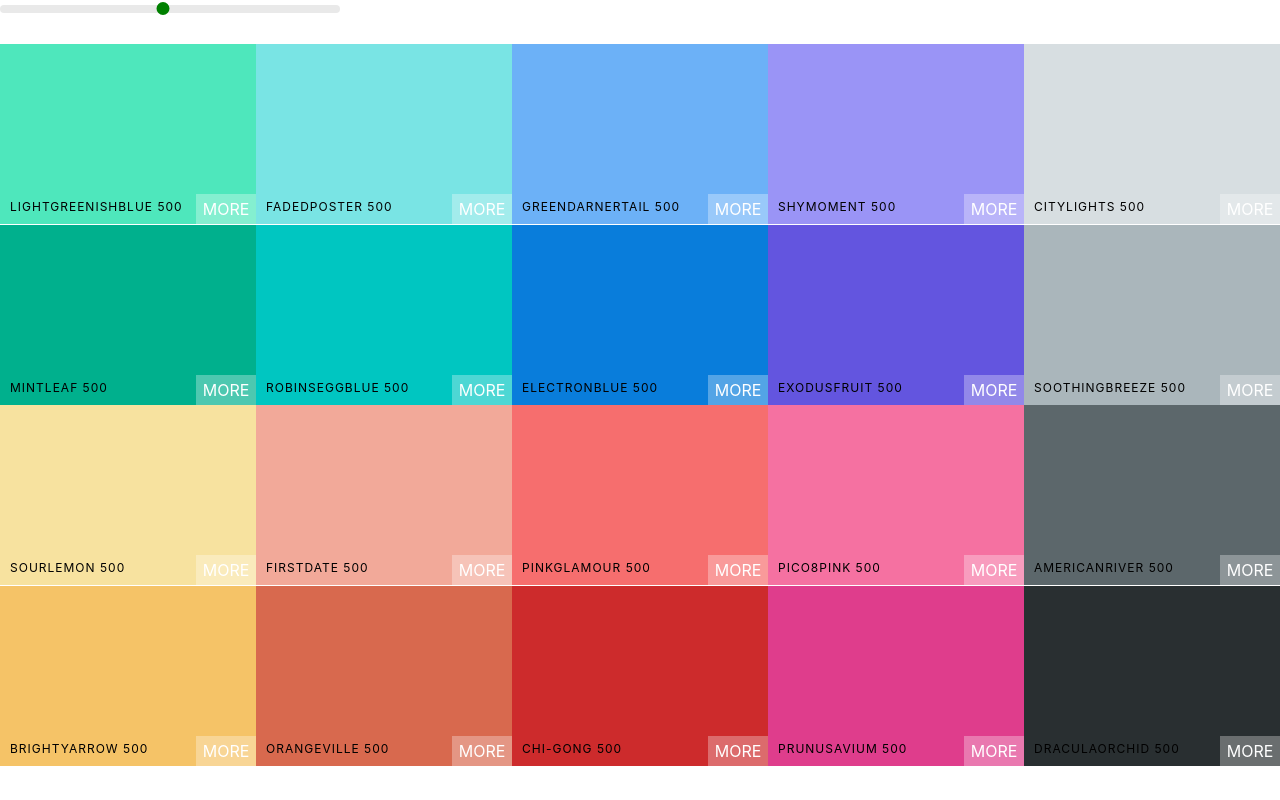
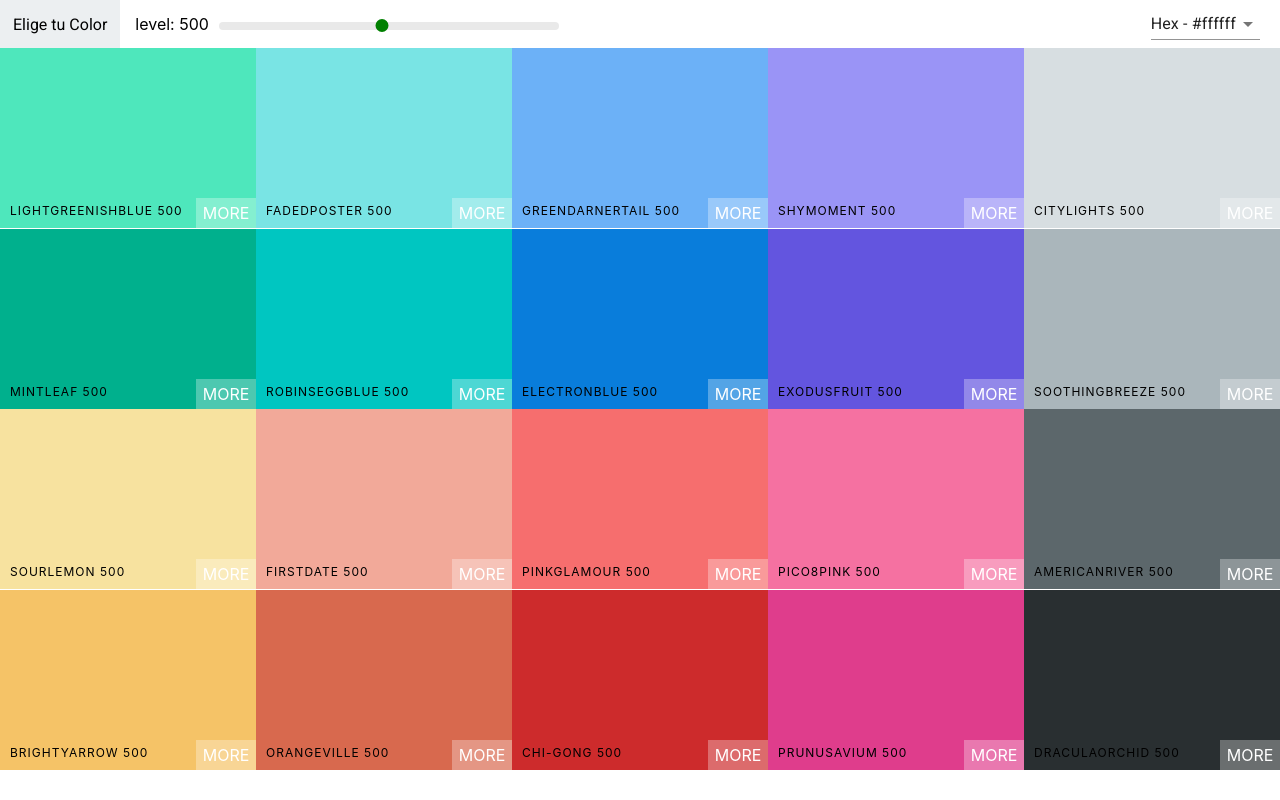
Before and after one commit to BCNLEGEND/color_picker, a React (Create React App) app: page / in a window 1280 px wide. Built offline with nearby package versions, Linux system fonts and the light colour scheme.

Commit message:
Including Material UI and Snackbar

```diff
--- a/package.json
+++ b/package.json
@@ -3,6 +3,8 @@
   "version": "0.1.0",
   "private": true,
   "dependencies": {
+    "@material-ui/core": "^4.11.2",
+    "@material-ui/icons": "^4.11.2",
     "@testing-library/jest-dom": "^5.11.8",
     "@testing-library/react": "^11.2.3",
     "@testing-library/user-event": "^12.6.0",
--- a/public/index.html
+++ b/public/index.html
@@ -15,6 +15,7 @@
       user's mobile device or desktop. See https://developers.google.com/web/fundamentals/web-app-manifest/
     -->
     <link rel="manifest" href="%PUBLIC_URL%/manifest.json" />
+
     <!--
       Notice the use of %PUBLIC_URL% in the tags above.
       It will be replaced with the URL of the `public` folder during the build.
@@ -24,6 +25,11 @@
       work correctly both with client-side routing and a non-root public URL.
       Learn how to configure a non-root public URL by running `npm run build`.
     -->
+    <link rel="preconnect" href="https://fonts.gstatic.com" />
+    <link
+      href="https://fonts.googleapis.com/css2?family=Roboto:wght@100;400;700;900&display=swap"
+      rel="stylesheet"
+    />
     <title>React App</title>
   </head>
   <body>
--- /dev/null
+++ b/src/Navbar.css
@@ -0,0 +1,68 @@
+.Navbar {
+  display: flex;
+  align-items: center;
+  justify-content: flex-start;
+  height: 6vh;
+}
+.Navbar__logo {
+  margin-right: 15px;
+  padding: 0 13px;
+  display: flex;
+  align-items: center;
+  background-color: #eceff1;
+  font-family: Roboto;
+  height: 100%;
+}
+
+.Navbar__logo a {
+  text-decoration: none;
+  color: black;
+}
+
+.Navbar__container {
+  height: 100%;
+  display: flex;
+  justify-content: center;
+  align-items: center;
+}
+
+.Navbar__span {
+  display: flex;
+  align-items: center;
+  height: 100%;
+}
+
+.Navbar__slider {
+  padding-left: 10px;
+  display: flex;
+  align-items: center;
+  width: 340px;
+  height: 40px;
+}
+
+.rc-slider-track {
+  background: transparent;
+}
+
+.rc-slider-rail {
+  height: 8px;
+}
+
+.rc-slider-handle,
+.rc-slider-handle:hover,
+.rc-slider-handle:focus,
+.rc-slider-handle:active {
+  outline: none;
+  background: green;
+  border: 2px solid green;
+  box-shadow: none;
+  width: 13px;
+  height: 13px;
+  margin-left: -7px;
+  margin-top: -3px;
+}
+
+.Navbar__select {
+  margin-left: auto;
+  margin-right: 20px;
+}
--- /dev/null
+++ b/src/Navbar.js
@@ -0,0 +1,77 @@
+import React, { Component } from "react";
+import Slider from "rc-slider";
+import Select from "@material-ui/core/Select";
+import MenuItem from "@material-ui/core/MenuItem";
+import Snackbar from "@material-ui/core/Snackbar";
+import IconButton from "@material-ui/core/IconButton";
+import CloseIcon from "@material-ui/icons/Close";
+import "rc-slider/assets/index.css";
+import "./Navbar.css";
+
+export default class Navbar extends Component {
+  constructor(props) {
+    super(props);
+    this.state = { open: true };
+  }
+  handleFormatChange = (e) => {
+    this.setState({ open: true });
+    this.props.changeFormat(e.target.value);
+  };
+
+  closeSnackbar = () => {
+    this.setState({ open: false });
+  };
+  render() {
+    const { level, changeLevel, format } = this.props;
+    return (
+      <nav className="Navbar">
+        <div className="Navbar__logo">
+          <a href="/#">Elige tu Color</a>
+        </div>
+        <div className="Navbar__container">
+          <span className="Navbar__span">level: {level}</span>
+          <div className="Navbar__slider">
+            <Slider
+              defaultValue={level}
+              min={100}
+              max={900}
+              step={100}
+              onAfterChange={changeLevel}
+            />
+          </div>
+        </div>
+        <div className="Navbar__select">
+          <Select value={format} onChange={this.handleFormatChange}>
+            <MenuItem value="hex">Hex - #ffffff</MenuItem>
+            <MenuItem value="rgb">RGB - rgb(255, 255, 255)</MenuItem>
+            <MenuItem value="rgba">RGBA - rgba(255, 255, 255, 1)</MenuItem>
+          </Select>
+        </div>
+        <Snackbar
+          anchorOrigin={{ vertical: "bottom", horizontal: "left" }}
+          open={this.state.open}
+          autoHideDuration={3000}
+          message={
+            <span id="message-id">
+              Format Changed to {format.toUpperCase()}!
+            </span>
+          }
+          ContentProps={{
+            "aria-describedby": "message-id",
+          }}
+          onClose={this.closeSnackbar}
+          action={[
+            <IconButton
+              onClick={this.closeSnackbar}
+              color="inherit"
+              key="close"
+              aria-label="close"
+            >
+              <CloseIcon />
+            </IconButton>,
+          ]}
+        ></Snackbar>
+      </nav>
+    );
+  }
+}
--- a/src/Palette.css
+++ b/src/Palette.css
@@ -5,31 +5,3 @@
 .Palette__colors {
   height: 90%;
 }
-
-.Palette__slider {
-  width: 340px;
-  height: 40px;
-  display: inline-block;
-}
-
-.rc-slider-track {
-  background: transparent;
-}
-
-.rc-slider-rail {
-  height: 8px;
-}
-
-.rc-slider-handle,
-.rc-slider-handle:hover,
-.rc-slider-handle:focus,
-.rc-slider-handle:active {
-  outline: none;
-  background: green;
-  border: 2px solid green;
-  box-shadow: none;
-  width: 13px;
-  height: 13px;
-  margin-left: -7px;
-  margin-top: -3px;
-}
--- a/src/Palette.js
+++ b/src/Palette.js
@@ -1,36 +1,35 @@
 import React, { Component } from "react";
-import Slider from "rc-slider";
+import Navbar from "./Navbar";
 import ColorBox from "./ColorBox";
-import "rc-slider/assets/index.css";
 import "./Palette.css";
 
 export default class Palette extends Component {
   constructor(props) {
     super(props);
-    this.state = { level: 500 };
+    this.state = { level: 500, format: "hex" };
   }
 
   changeLevel = (newLevel) => {
     this.setState({ level: newLevel });
   };
 
+  changeFormat = (val) => {
+    this.setState({ format: val });
+  };
   render() {
     const { colors } = this.props.palette;
-    const { level } = this.state;
+    const { level, format } = this.state;
     const ColorBoxes = colors[level].map((color) => (
-      <ColorBox background={color.hex} name={color.name} />
+      <ColorBox background={color[format]} name={color.name} />
     ));
     return (
       <div className="Palette">
-        <div className="Palette__slider">
-          <Slider
-            defaultValue={level}
-            min={100}
-            max={900}
-            step={100}
-            onAfterChange={this.changeLevel}
-          />
-        </div>
+        <Navbar
+          format={format}
+          level={level}
+          changeLevel={this.changeLevel}
+          changeFormat={this.changeFormat}
+        />
         {/* Navbar will go here */}
         <div className="Palette__colors">
           {ColorBoxes}
```
Also changed, not shown: 2 other files (tests, documents, lock files or other folders).
